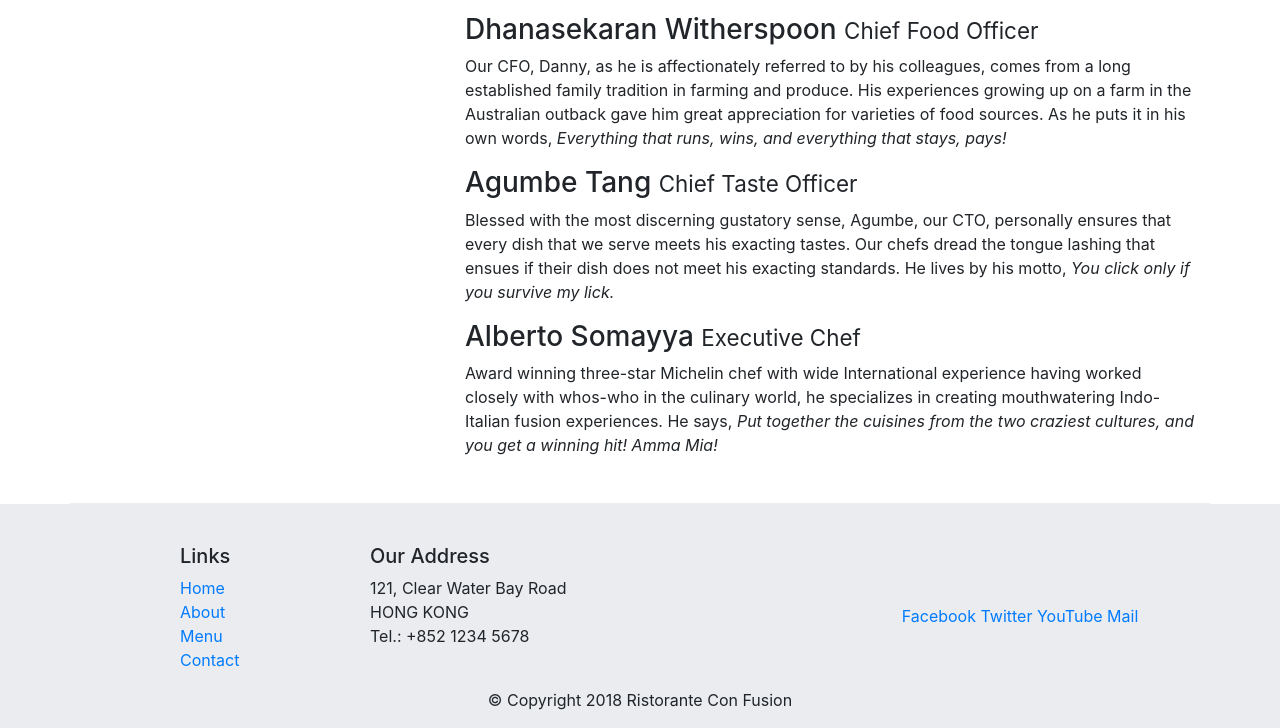
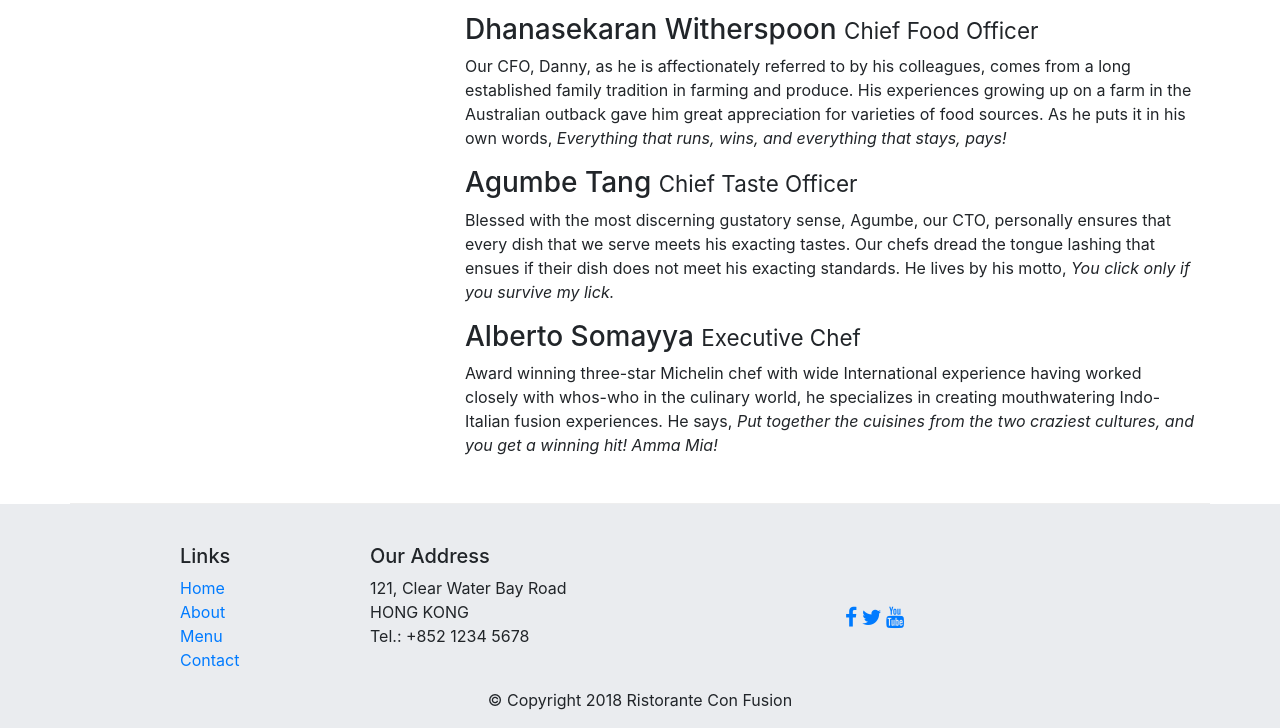
Before and after one commit to magpet0224/Bootstrap-test, a website: page aboutus.html in a window 1280 px wide. Shown: the part 873-1601 px from the top of the page. Drawn offline with nearby package versions, Linux system fonts and the light colour scheme.

Commit message:
Social media icons

```diff
--- a/aboutus.html
+++ b/aboutus.html
@@ -10,6 +10,8 @@
   <!-- Bootstrap CSS -->
   <link rel="stylesheet" href="node_modules/bootstrap/dist/css/bootstrap.min.css">
   <link rel="stylesheet" href="css/styles.css">
+  <link rel="stylesheet" href="node_modules/font-awesome/css/font-awesome.min.css">
+  <link rel="stylesheet" href="node_modules/bootstrap-social/bootstrap-social.css">
   <title>Ristorante Con Fusion: About Us</title>
 
 </head>
@@ -98,12 +100,11 @@
 		           </address>
                 </div>
                 <div class="col-12 col-sm-4 align-self-center">
-                    <div class="text-center">
-                        <a href="http://www.facebook.com/profile.php?id=">Facebook</a>
-                        <a href="http://twitter.com/">Twitter</a>
-                        <a href="http://youtube.com/">YouTube</a>
-                        <a href="mailto:">Mail</a>
-                    </div>
+                  <div>
+                      <a href="http://www.facebook.com/profile.php?id="><span class="fa fa-facebook fa-lg"></span></a>
+                      <a href="http://twitter.com/"><span class="fa fa-twitter fa-lg"></span></a>
+                      <a href="http://youtube.com/"><span class="fa fa-youtube fa-lg"></span></a>
+                  </div>
                 </div>
            </div>
            <div class="row justify-content-center">
--- a/package.json
+++ b/package.json
@@ -15,6 +15,8 @@
   },
   "dependencies": {
     "bootstrap": "^4.0.0",
+    "bootstrap-social": "^5.1.1",
+    "font-awesome": "^4.7.0",
     "jquery": "^3.3.1",
     "popper.js": "^1.12.9"
   }
```
Also changed, not shown: index.html (+5 -4 lines), 1 other file.
